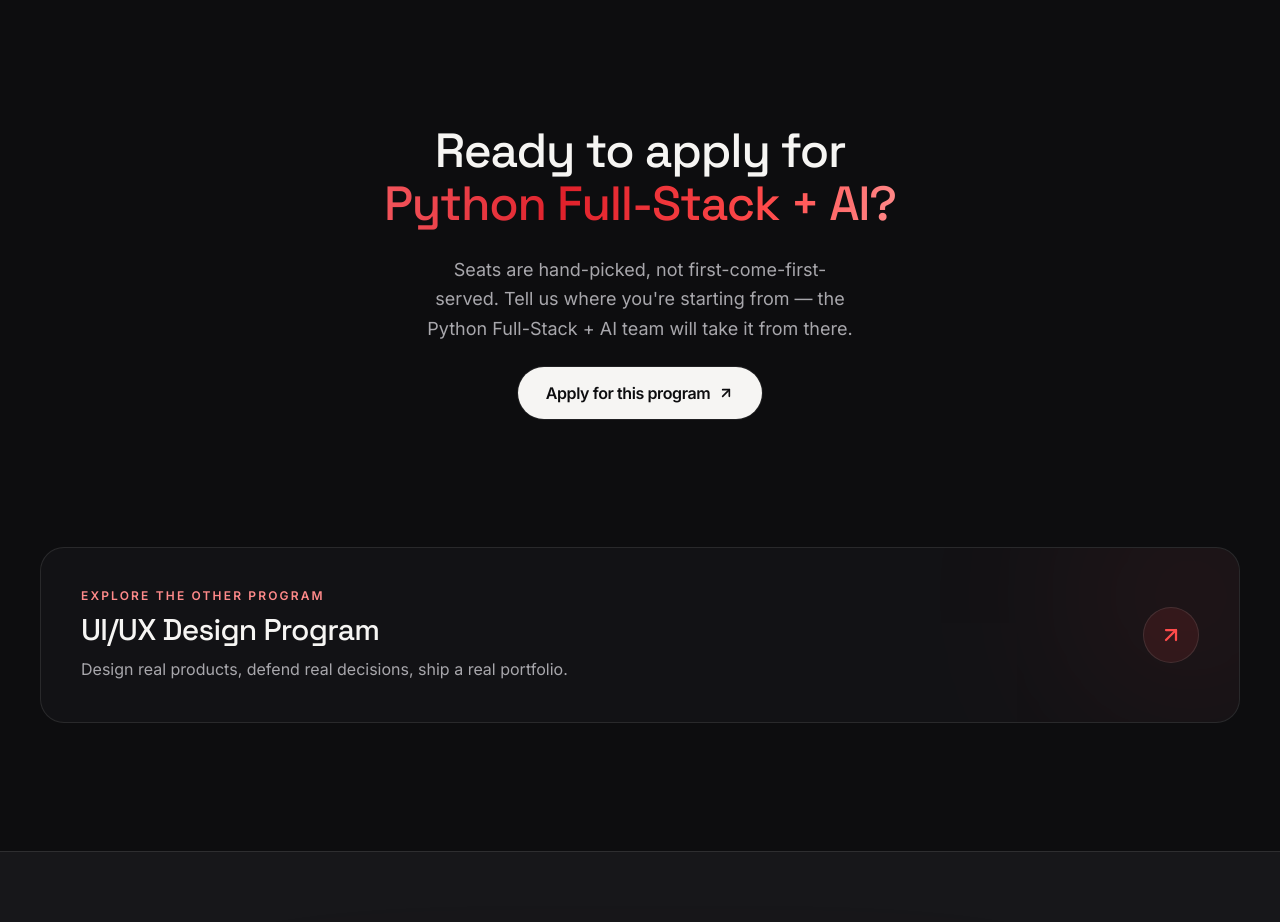
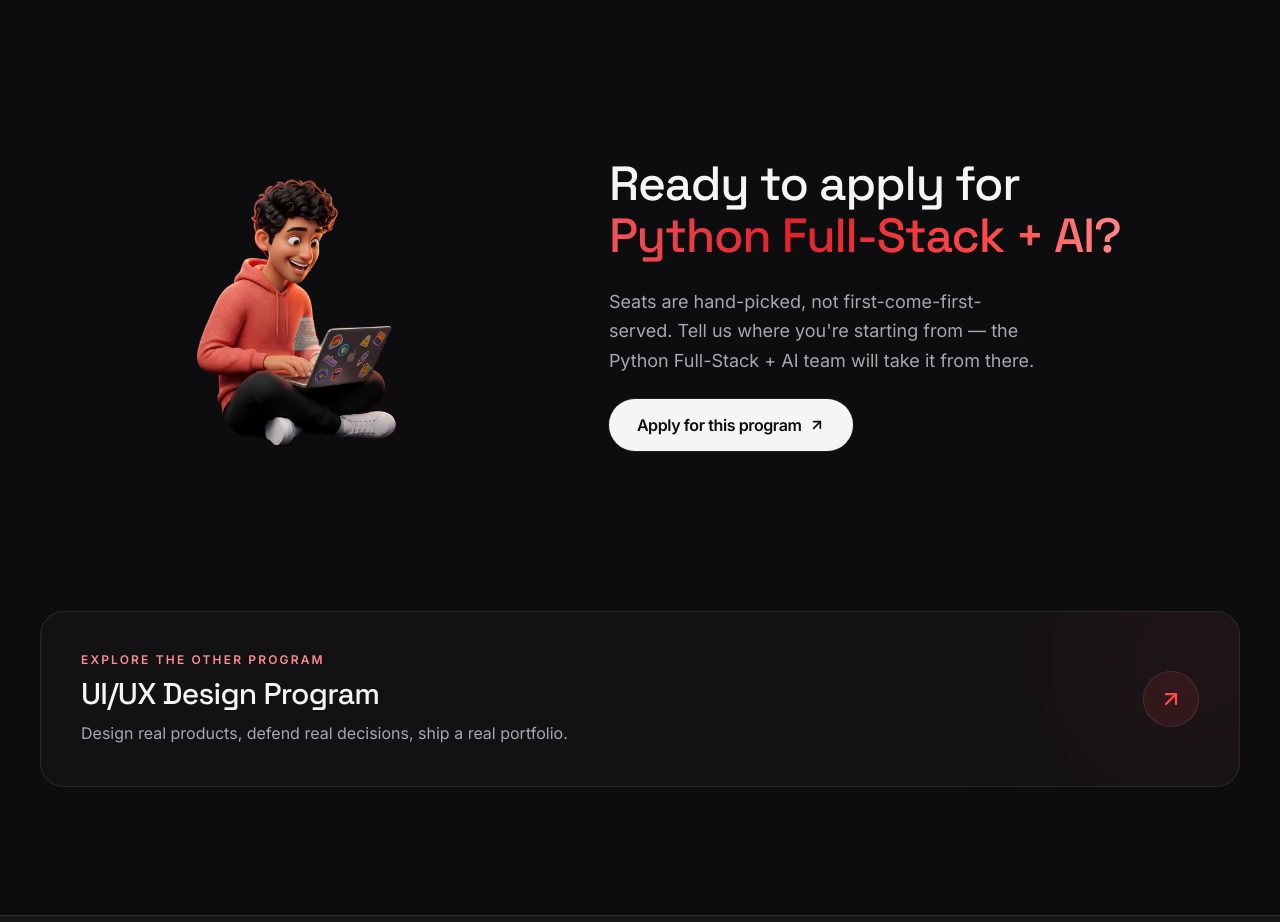
Before and after one commit to vijayabhaskar00/st.school2, a Next.js app: page /st.school2/courses/python-fullstack-ai in a window 1280 px wide. Shown: the part 5220-6142 px from the top of the page. Built offline with nearby package versions, Linux system fonts and the light colour scheme.

Commit message:
feat: add mascot illustration to course page closing CTAs
Verified in-browser: 2-column layout on Python (coding pose) and
UI/UX (sketching pose) course pages; test course page (generic
template) closing CTA unchanged -- still centered, no mascot.

```diff
--- a/src/app/courses/[slug]/page.tsx
+++ b/src/app/courses/[slug]/page.tsx
@@ -1,4 +1,5 @@
 import type { Metadata } from "next";
+import Image from "next/image";
 import Link from "next/link";
 import { notFound } from "next/navigation";
 import { ArrowLeft, Sparkles } from "lucide-react";
@@ -27,6 +28,7 @@ import { LazyNeuralPulse } from "@/components/remotion/lazy-neural-pulse";
 import { LazyDesignSystemBuild } from "@/components/remotion/lazy-design-system-build";
 import { COLOR_THEME } from "@/components/courses/color-theme";
 import { courses, site, courseTemplate } from "@/data/content";
+import { assetBasePath } from "@/lib/base-path";
 import { cn } from "@/lib/utils";
 
 type CourseParams = { slug: string };
@@ -88,6 +90,14 @@ export default async function CourseDetailPage({
   // on-brand hero (ProgramEmblem) without being force-fit into either the
   // Python or UI/UX template.
   const template = course.template;
+  // Only the two bespoke templates have a matching mascot scene — "generic"
+  // has no asset to show and keeps today's centered closing CTA layout.
+  const mascotSrc =
+    template === "python-ai"
+      ? `${assetBasePath}/images/mascot/course-python.webp`
+      : template === "ui-ux"
+        ? `${assetBasePath}/images/mascot/course-uiux.webp`
+        : null;
   // The closing CTA heading and body are shared, CMS-editable copy (see
   // content/course-template.json) that render on every course's page —
   // each contains a literal "{shortName}" token marking where this
@@ -301,7 +311,19 @@ export default async function CourseDetailPage({
           <div className="absolute left-1/2 top-0 h-px w-full -translate-x-1/2 bg-gradient-to-r from-transparent via-white/15 to-transparent" />
           <div className={cn("absolute left-1/2 top-1/2 size-[32rem] -translate-x-1/2 -translate-y-1/2 rounded-full blur-[140px] opacity-30", theme.bgGlow)} />
         </div>
-        <Container className="flex flex-col items-center gap-6 text-center">
+        <Container>
+          {mascotSrc ? (
+            <div className="grid items-center gap-10 lg:grid-cols-[0.8fr_1fr] lg:gap-16">
+              <Reveal className="relative mx-auto w-full max-w-xs lg:order-1">
+                <Image
+                  src={mascotSrc}
+                  alt=""
+                  width={928}
+                  height={1152}
+                  className="mx-auto h-auto w-full max-w-[18rem]"
+                />
+              </Reveal>
+              <div className="flex flex-col items-center gap-6 text-center lg:order-2 lg:items-start lg:text-left">
                 <Reveal>
                   <h2 className="font-display max-w-2xl text-balance text-3xl font-medium leading-[1.1] tracking-tight sm:text-5xl">
                     {closingCtaHeadingPrefix}
@@ -323,6 +345,33 @@ export default async function CourseDetailPage({
                     Apply for this program
                   </Button>
                 </Reveal>
+              </div>
+            </div>
+          ) : (
+            <div className="flex flex-col items-center gap-6 text-center">
+              <Reveal>
+                <h2 className="font-display max-w-2xl text-balance text-3xl font-medium leading-[1.1] tracking-tight sm:text-5xl">
+                  {closingCtaHeadingPrefix}
+                  {closingCtaHeadingSuffix !== undefined ? (
+                    <span className="text-gradient">
+                      {course.shortName}
+                      {closingCtaHeadingSuffix}
+                    </span>
+                  ) : null}
+                </h2>
+              </Reveal>
+              <Reveal delay={0.08}>
+                <p className="max-w-xl text-balance text-base leading-relaxed text-muted sm:text-lg">
+                  {closingCtaBody}
+                </p>
+              </Reveal>
+              <Reveal delay={0.14}>
+                <Button href="/contact" variant="primary" className="px-7 py-3.5 text-base">
+                  Apply for this program
+                </Button>
+              </Reveal>
+            </div>
+          )}
         </Container>
       </section>
 
```
Lines whose indentation alone changed are shown as unchanged.
